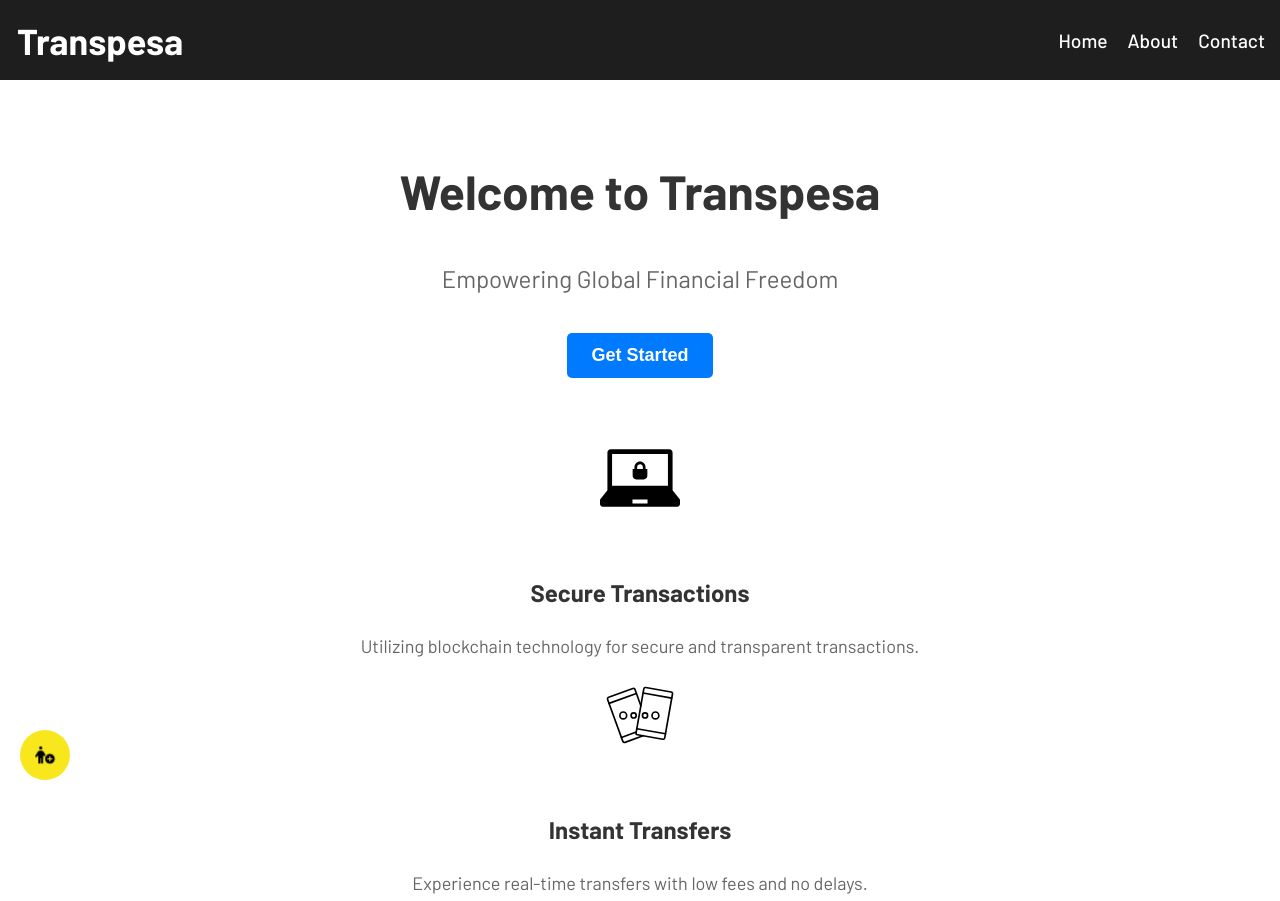
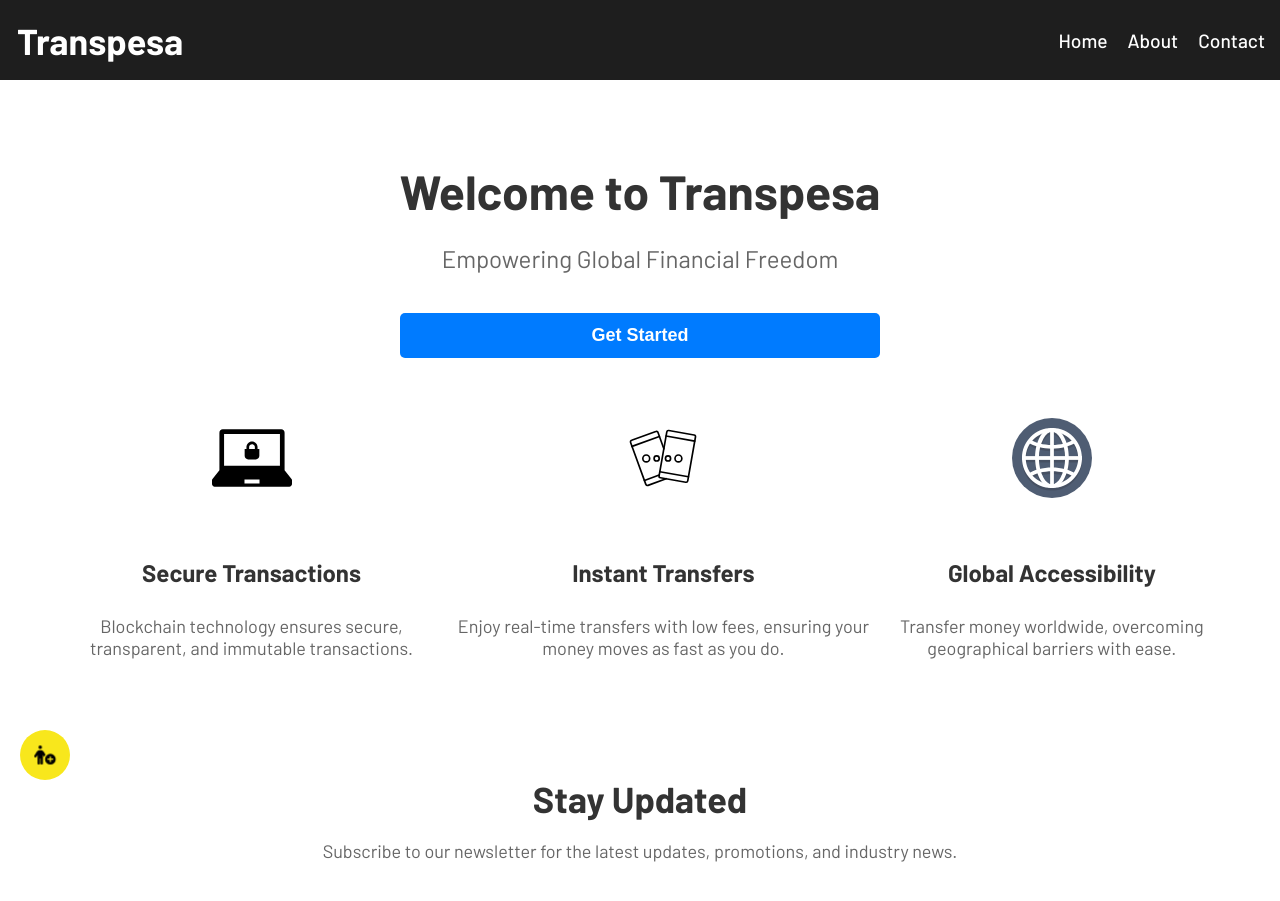
Before and after one commit to tufstraka/TLW, a React (Create React App) app: page / in a window 1280 px wide. Shown: the top 901 px of the page. Built offline with nearby package versions, Linux system fonts and the light colour scheme; no server answers.

Commit message:
Update LandingPage.js

```diff
--- a/src/components/LandingPage.js
+++ b/src/components/LandingPage.js
@@ -1,44 +1,46 @@
 import React from 'react';
-import { Link } from "react-router-dom"
+import { Link } from "react-router-dom";
 import './landingstyles.css';
 
 const LandingPage = () => {
   return (
     <div className="landing-page">
-      <div className="hero">
+      <header className="hero">
         <h1 className="title">Welcome to Transpesa</h1>
         <p className="subtitle">Empowering Global Financial Freedom</p>
-    <Link to="/timelock">
-        <button className="cta-button">Get Started</button>
-    </Link>
-    </div>
-      <div className="features">
+        <Link to="/timelock">
+          <button className="cta-button">Get Started</button>
+        </Link>
+      </header>
+
+      <section className="features">
         <div className="feature">
           <img src="/secure-pc-svgrepo-com.svg" alt="Secure Transactions" className="feature-icon" />
           <h2 className="feature-title">Secure Transactions</h2>
-          <p className="feature-description">Utilizing blockchain technology for secure and transparent transactions.</p>
+          <p className="feature-description">Blockchain technology ensures secure, transparent, and immutable transactions.</p>
         </div>
         <div className="feature">
           <img src="/transfer-svgrepo-com.svg" alt="Fast Transactions" className="feature-icon" />
           <h2 className="feature-title">Instant Transfers</h2>
-          <p className="feature-description">Experience real-time transfers with low fees and no delays.</p>
+          <p className="feature-description">Enjoy real-time transfers with low fees, ensuring your money moves as fast as you do.</p>
         </div>
         <div className="feature">
           <img src="/global-svgrepo-com.svg" alt="Global Reach" className="feature-icon" />
           <h2 className="feature-title">Global Accessibility</h2>
-          <p className="feature-description">Send and receive money worldwide, regardless of location.</p>
+          <p className="feature-description">Transfer money worldwide, overcoming geographical barriers with ease.</p>
         </div>
-      </div>
-      <div className="newsletter">
+      </section>
+
+      <section className="newsletter">
         <h2 className="newsletter-title">Stay Updated</h2>
-        <p className="newsletter-description">Subscribe to our newsletter for the latest updates and promotions.</p>
+        <p className="newsletter-description">Subscribe to our newsletter for the latest updates, promotions, and industry news.</p>
         <form className="newsletter-form">
           <input type="email" placeholder="Enter your email" className="newsletter-input" />
           <button type="submit" className="newsletter-button">Subscribe</button>
         </form>
-      </div>
+      </section>
     </div>
   );
-}
+};
 
 export default LandingPage;
```
